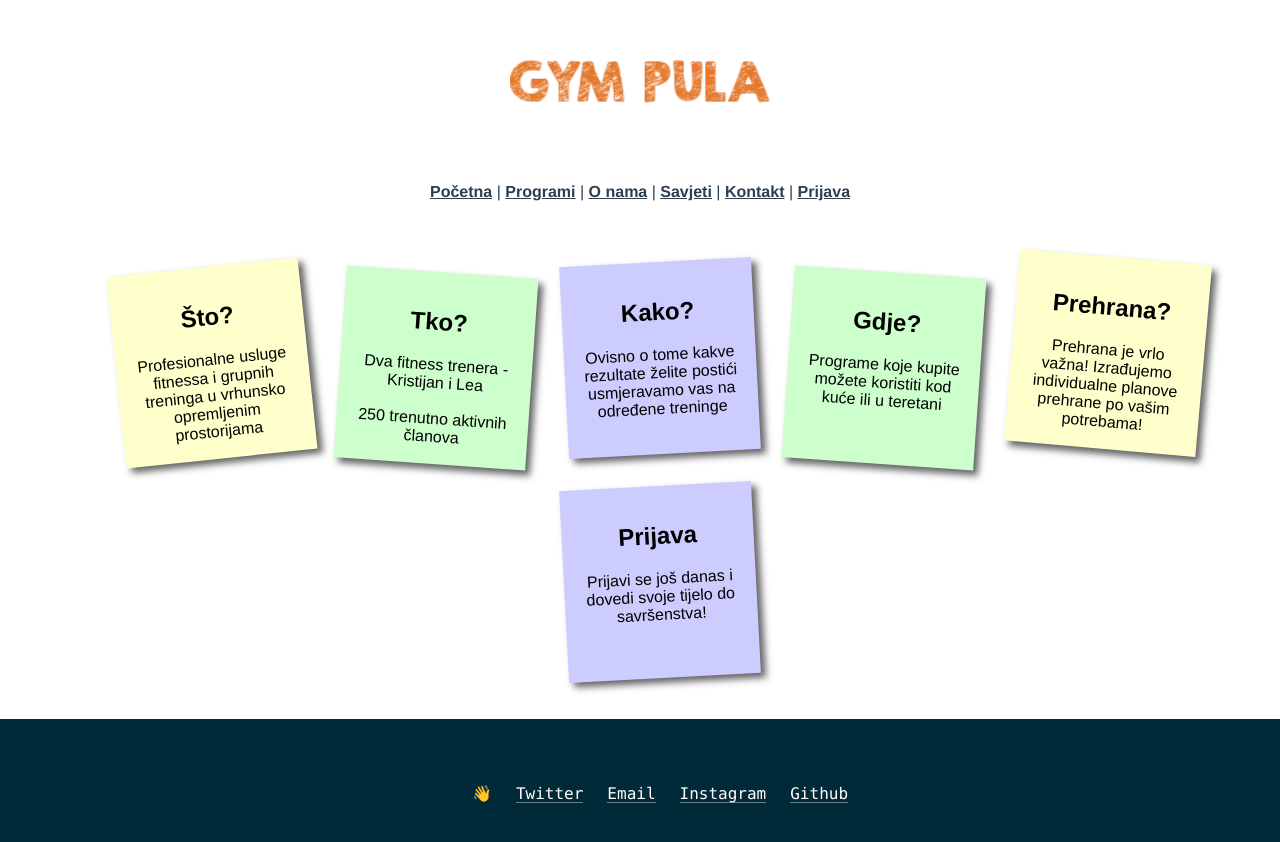
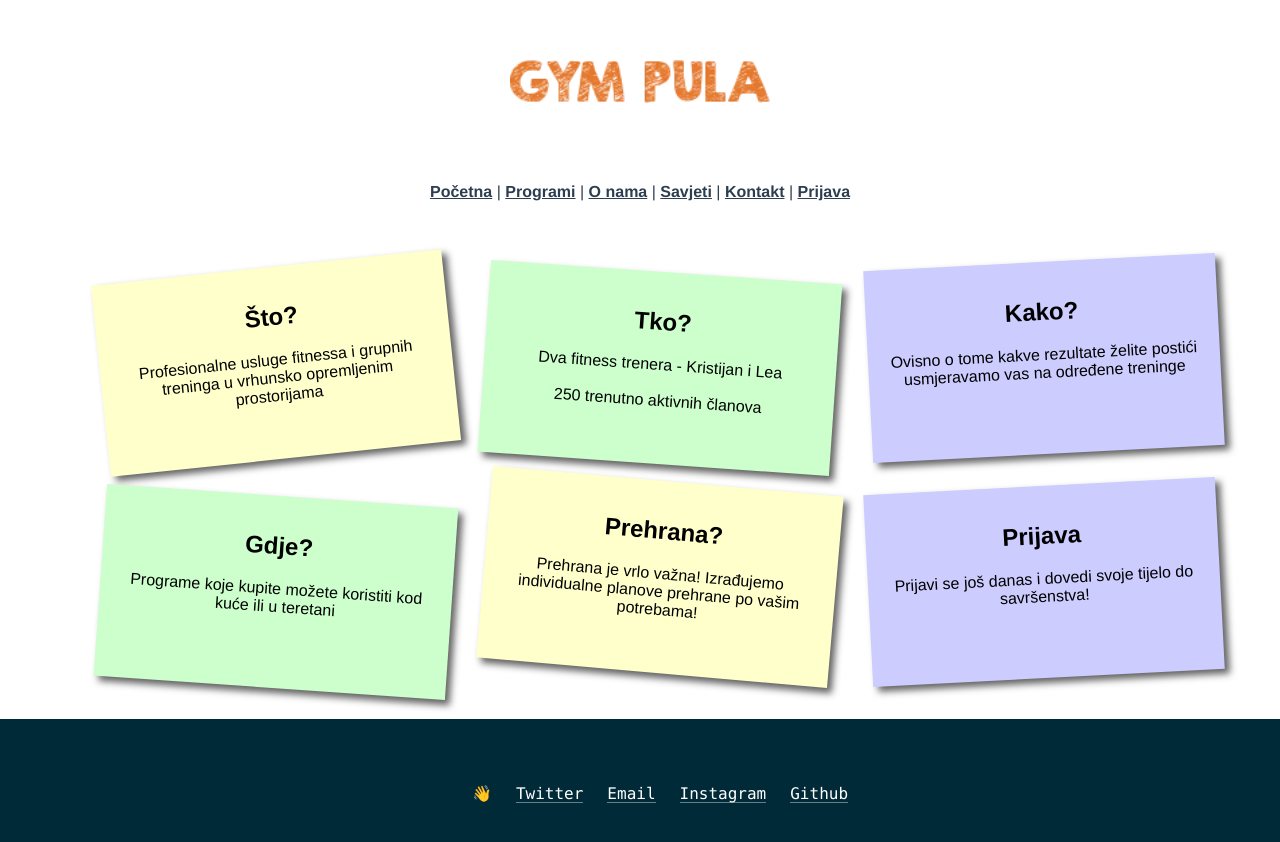
Before and after one commit to Lea45/Gym-Pula, a Vue app: page /About in a window 1280 px wide. Shown: the top 842 px of the page. Built offline with nearby package versions, Linux system fonts and the light colour scheme.

Commit message:
https://github.com/varziclea/lea-kristijan-vue-app-template.git

```diff
--- a/public/css/about.css
+++ b/public/css/about.css
@@ -19,7 +19,7 @@
   background:#ffc;
   display:block;
   height:10em;
-    width:10em;
+  width:20em;
   padding:1em;
   box-shadow: 5px 5px 7px rgba(33,33,33,.7);
   transform: rotate(-6deg);
```
Lines whose indentation alone changed are shown as unchanged.
